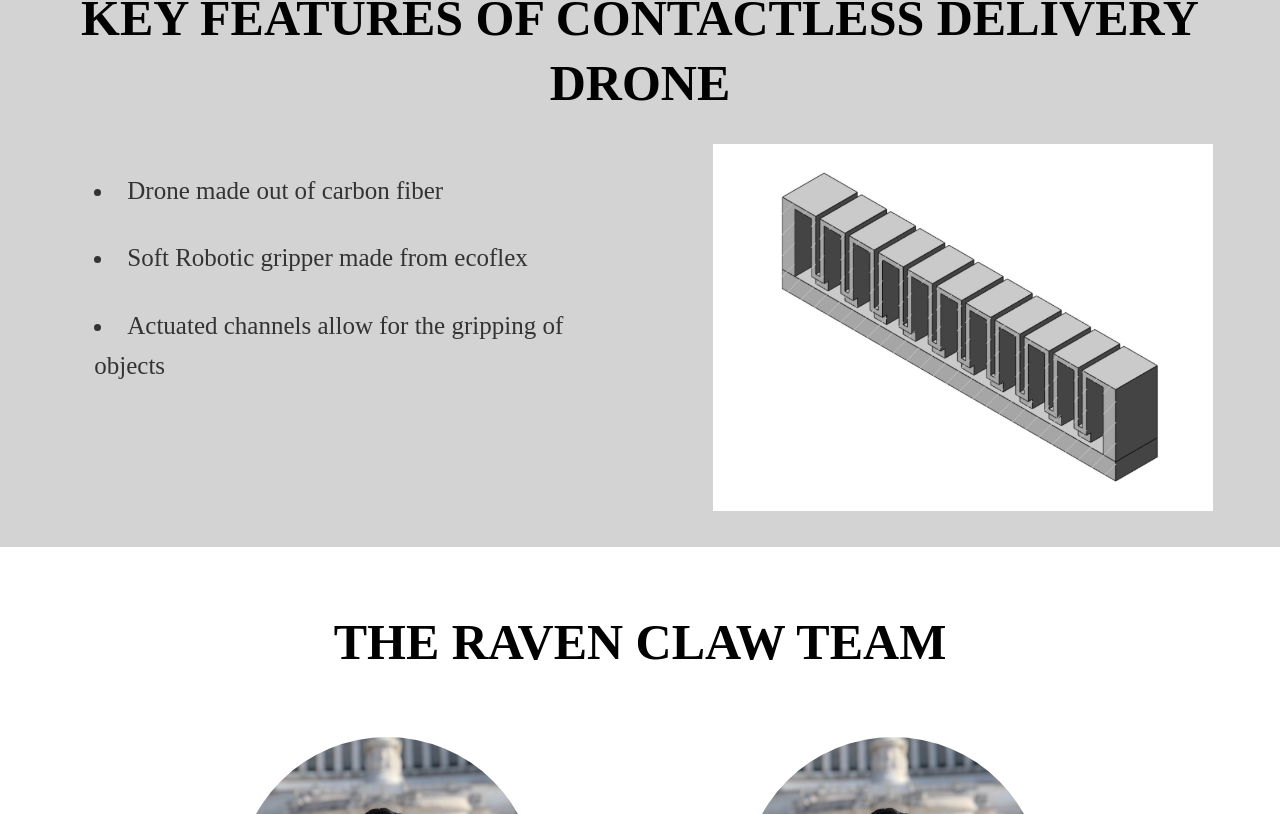
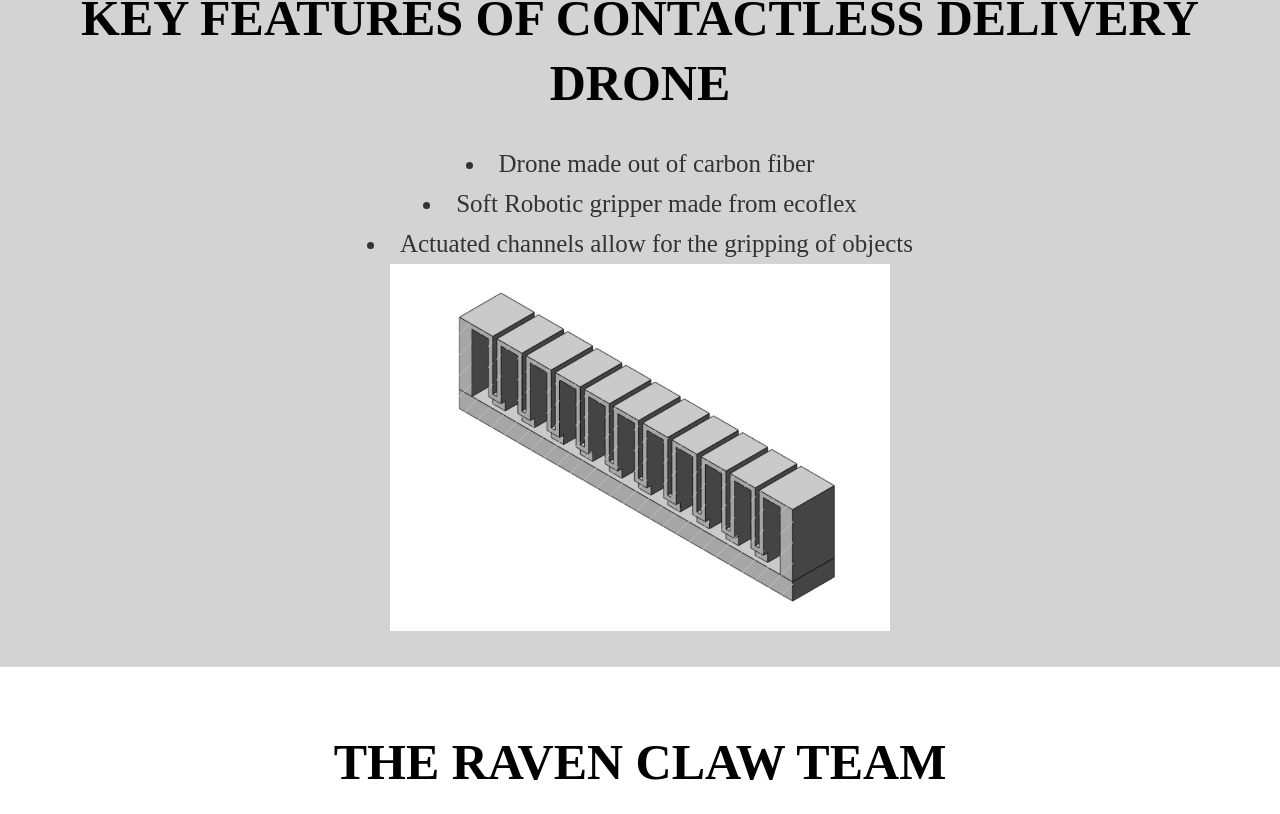
Before and after one commit to edmundcheng221/ravenclawdrone, a React (Create React App) app: page / in a window 1280 px wide. Shown: the part 566-1380 px from the top of the page. Built offline with nearby package versions, Linux system fonts and the light colour scheme.

Commit message:
fixed formatting

```diff
--- a/src/components/Footer/Footer.css
+++ b/src/components/Footer/Footer.css
@@ -6,7 +6,7 @@
     font-family: "CircularStd-Black";
     font-style: normal;
     font-weight: 900;
-    font-size: 16px;
+    font-size: 12px;
     text-transform: uppercase;
     color: #010101;
     text-align: center;
--- a/src/components/Product/Product.css
+++ b/src/components/Product/Product.css
@@ -3,11 +3,15 @@
 }
 
 li {
-    margin: 5%;
+    width: 100%;
     font-family: "CircularStd-Black";
     font-size: 25px;
+    text-align: center;
 }
 
+#encapsulate {
+    text-align: center;
+}
 
 #gripper {
     width: 800px;
--- a/src/components/Product/Product.js
+++ b/src/components/Product/Product.js
@@ -10,14 +10,15 @@ class Product extends Component {
                 <h1 className="productheading">Key Features of Contactless Delivery Drone</h1>
                 <br></br>
                 <div id="productkeyfeatures">
-                    <div>
+                    <div id="encapsulate">
                         <li>Drone made out of carbon fiber</li>
                         <li>Soft Robotic gripper made from ecoflex</li>
                         <li>Actuated channels allow for the gripping of objects</li>
-                    </div>
-                    <div>
                         <img id="image" src={require('../img/layoutGripper.png')}></img>
                     </div>
+                    {/* <div>
+
+                    </div> */}
                 </div>
                 <br></br>
 
```
